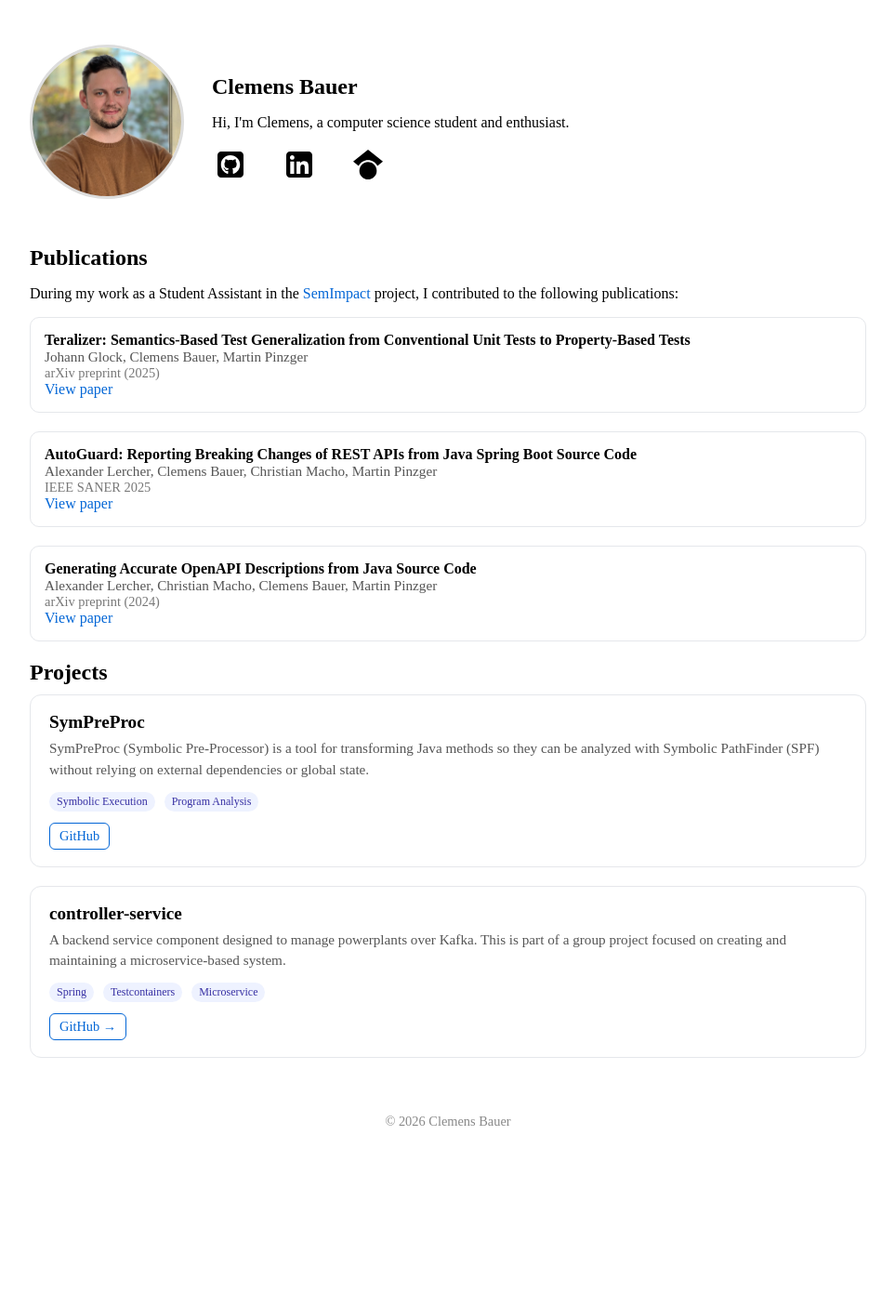
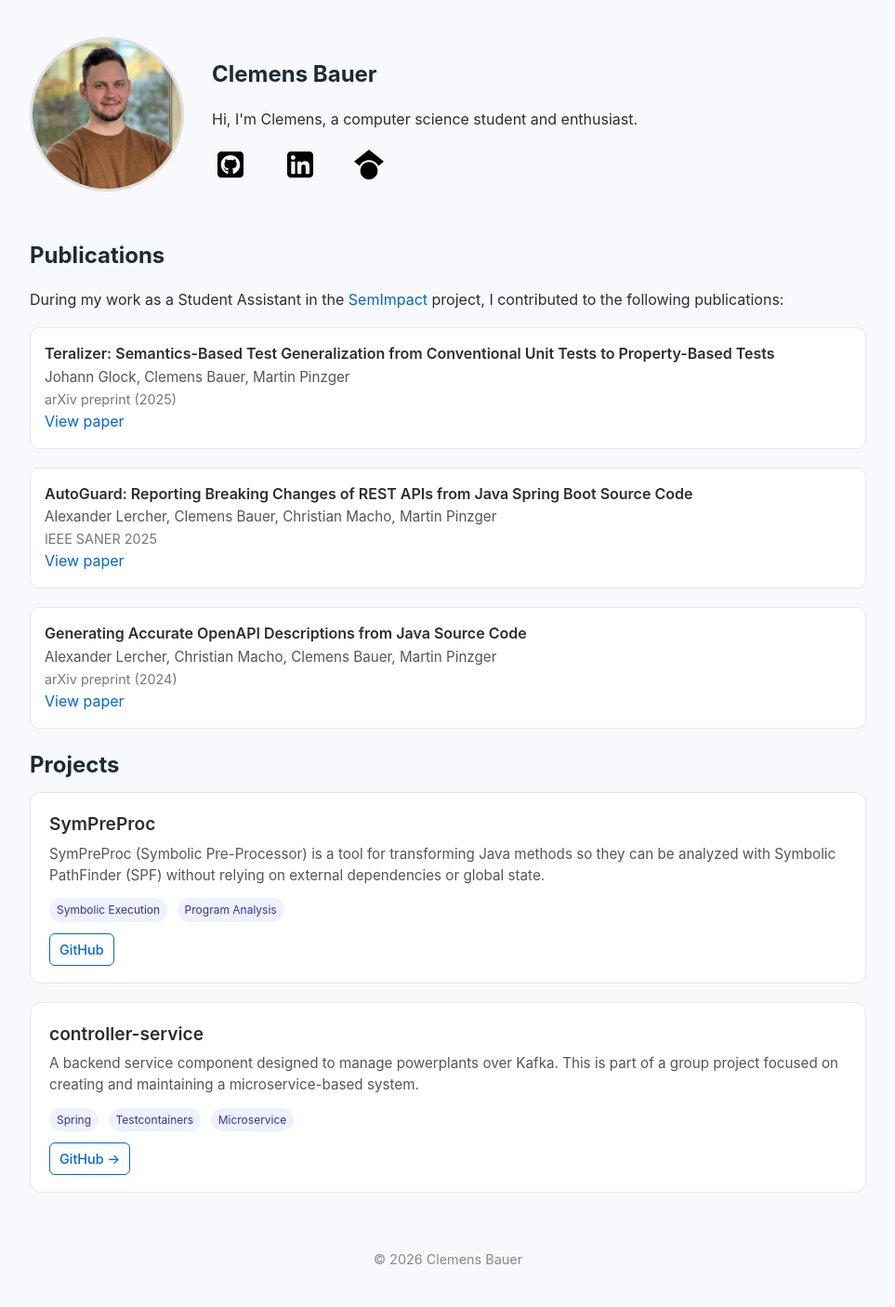
Before and after one commit to Clemi2806/clemi2806.github.io, a Jekyll site: the page built from index.markdown, in a window 1280 px wide. Shown: the whole page at 93% size, without its empty margins (158-1121 px from the left). Built offline with Jekyll 4.4.1, drawn with Linux system fonts in a browser that asks for light colours; our own code applies the rules of GitHub Pages for plain Markdown files; before the commit the page ends 1263 px from its top, so only the background shows below that.

Commit message:
Add styling for theme

```diff
--- a/_layouts/home.html
+++ b/_layouts/home.html
@@ -57,6 +57,45 @@
     .project-links a:hover {
     background: #0366d6;
     color: white;
+    }
+
+
+    /* Background */
+    body {
+    background-color: #f7f9fc; /* soft light blue-gray */
+    color: #2d2d2d;
+    }
+
+    /* Links */
+    a {
+    color: #3b82f6; /* friendly blue */
+    }
+
+    a:hover {
+    color: #2563eb;
+    }
+
+    /* Headings */
+    h1, h2, h3 {
+    color: #1f2937;
+    }
+
+    /* Navigation / header */
+    .site-header {
+    background-color: #ffffff;
+    border-bottom: 1px solid #e5e7eb;
+    }
+
+    /* Footer */
+    .site-footer {
+    background-color: #ffffff;
+    border-top: 1px solid #e5e7eb;
+    }
+
+    body {
+      font-family: -apple-system, BlinkMacSystemFont, "Segoe UI", Roboto, sans-serif;
+      margin: 0;
+      line-height: 1.6;
     }
 
     .container {
```
